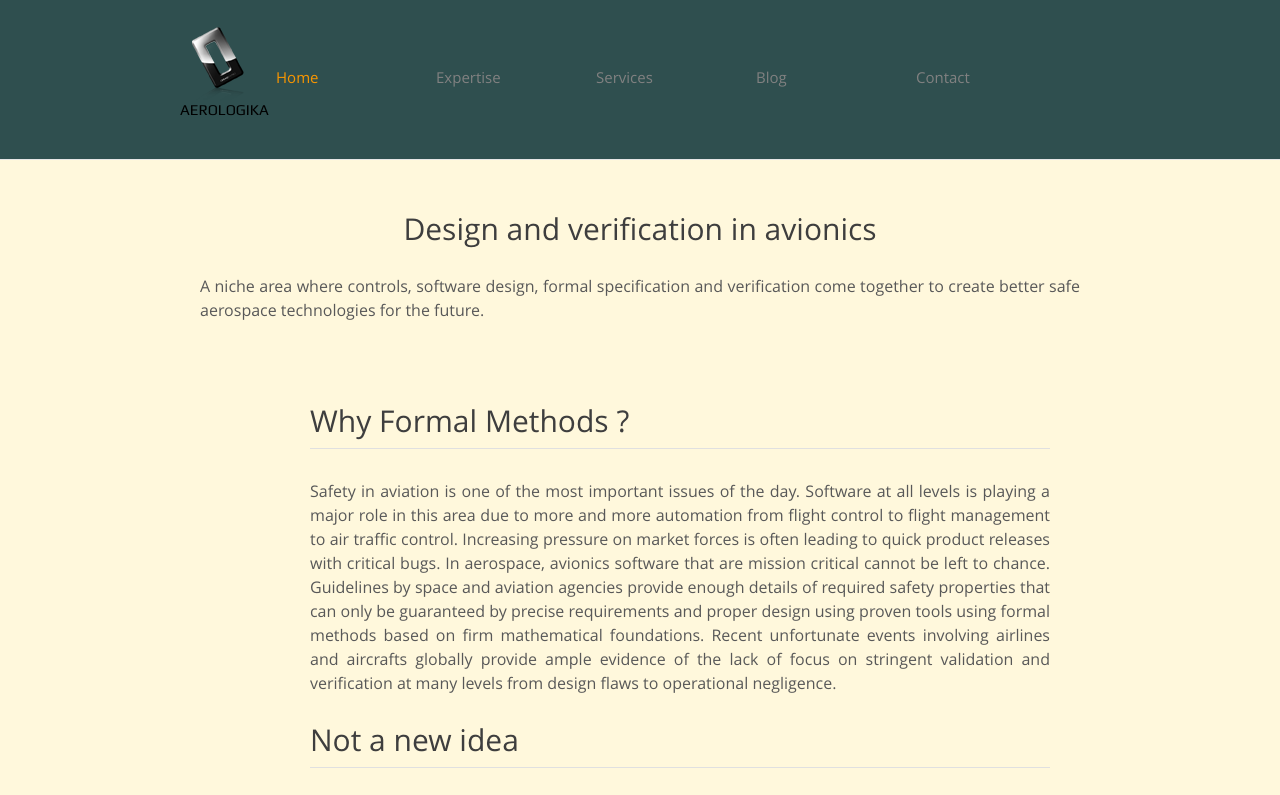
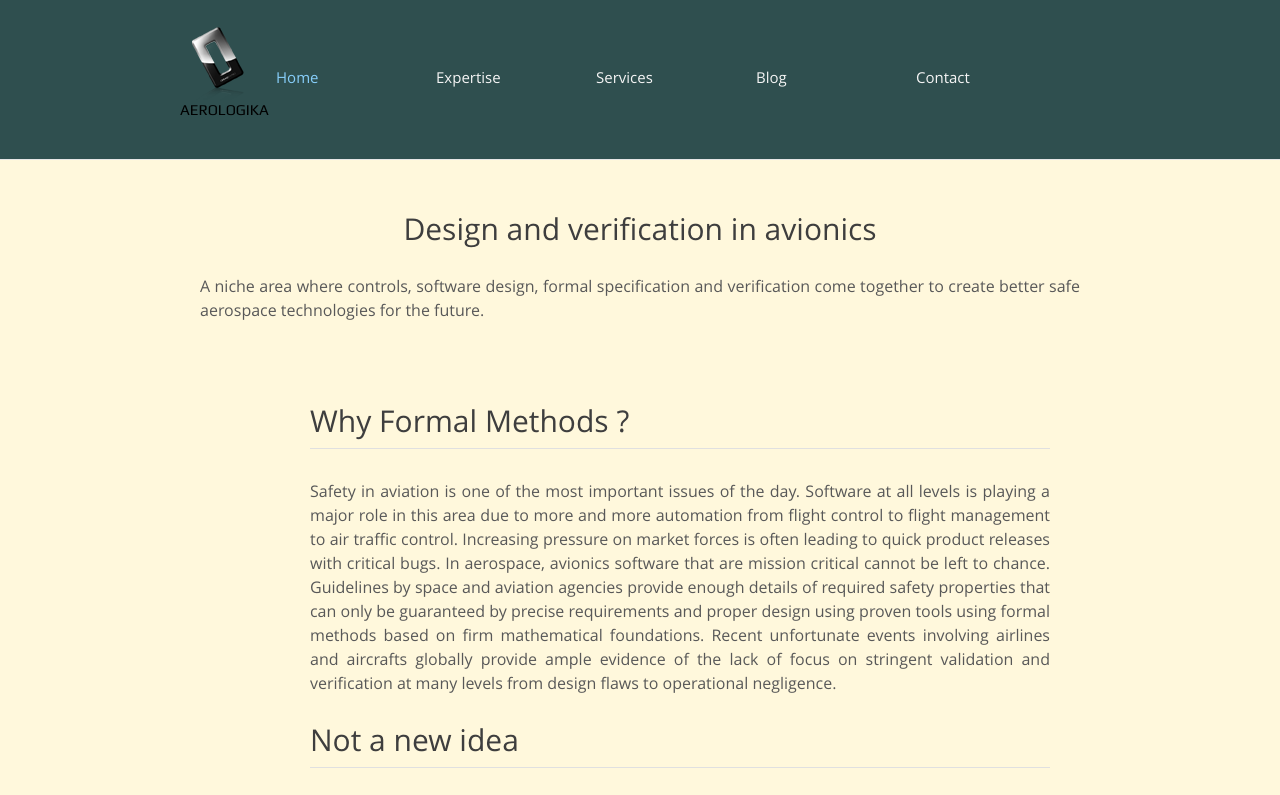
Before and after one commit to dbaksi/aerologika, a plain HTML site: page index.html in a window 1280 px wide. Shown: the top 795 px of the page. Drawn offline with Linux system fonts and the light colour scheme.

Commit message:
Update style.css

```diff
--- a/css/style.css
+++ b/css/style.css
@@ -91,16 +91,16 @@ img {
 	text-aligh: justify;
 }
 #navigation li a {
-	color: #818181;
+	color: whitesmoke;
 	font-size: 15px;
 	line-height: 30px;
 	text-decoration: none;
 }
 #navigation li a:hover {
-	color: #000;
+	color: lightseagreen;
 }
 #navigation li.active a {
-	color: #f99600;
+	color: lightskyblue;
 }
 #adbox {
 	background: url(../images/bg-adbox.jpg) repeat-x left top;
```
